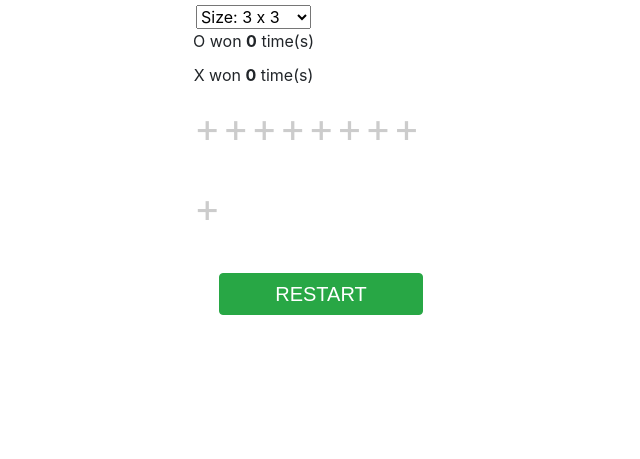
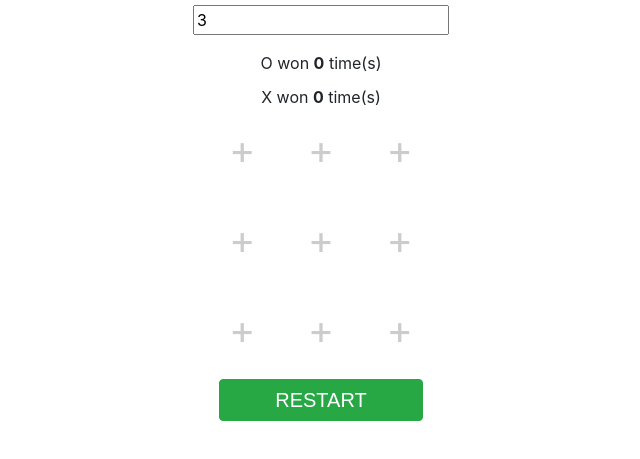
Before and after one commit to arathfal/tic-tac-toe, a plain HTML site: page index.html in a window 1280 px wide. Shown: the part 37-496 px from the top of the page, without its empty margins (319-959 px from the left). Drawn offline with nearby package versions, Linux system fonts and the light colour scheme; no server answers.

Commit message:
feat: remove limitation

```diff
--- a/css/style.css
+++ b/css/style.css
@@ -12,9 +12,9 @@
   text-align: center;
   margin-bottom: 20px;
   color: #fff;
-  height: 60px;
+  max-height: 60px;
   line-height: 60px;
-  font-size: 40px;
+  font-size: 2.5rem;
   color: #ccc;
 }
 
@@ -23,9 +23,12 @@
 }
 
 #tic-tac-toe #game {
-  float: left;
+  display: grid;
+  grid-template-columns: repeat(3, 1fr);
+  grid-template-rows: repeat(3, 1fr);
+  gap: 10px;
+  margin: 0 auto;
   padding: 0;
-  clear: both;
 }
 
 .new_span {
@@ -97,4 +100,8 @@
   flex-direction: column;
 }
 
+#size {
+  margin-bottom: 1rem;
+}
+
 /*******tic-tac-toe END******/
--- a/index.html
+++ b/index.html
@@ -17,18 +17,7 @@
       <div class="row">
         <h1 id="tic-tac-toe-title" class="span3">Tic Tac Toe</h1>
         <div id="tic-tac-toe-input" class="span3">
-          <select id="size">
-            <option value="3">Size: 3 x 3</option>
-            <option value="4">Size: 4 x 4</option>
-            <option value="5">Size: 5 x 5</option>
-            <option value="6">Size: 6 x 6</option>
-            <option value="7">Size: 7 x 7</option>
-            <option value="8">Size: 8 x 8</option>
-            <option value="9">Size: 9 x 9</option>
-            <option value="10">Size: 10 x 10</option>
-            <option value="11">Size: 11 x 11</option>
-            <option value="12">Size: 12 x 12</option>
-          </select>
+          <input id="size" type="number" value="3" min="3" />
           <div class="input-prepend input-append">
             <span class="add-on win_text">O won</span>
             <strong id="o_win" class="win_times add-on">0</strong>
@@ -41,7 +30,7 @@
           </div>
         </div>
       </div>
-      <ul class="row" id="game"></ul>
+      <ul id="game"></ul>
       <div class="clr">&nbsp;</div>
       <div id="tic-tac-toe-input">
         <a href="#" id="reset" class="btn-success btn">Restart</a>
--- a/js/index.js
+++ b/js/index.js
@@ -14,7 +14,7 @@ $(document).ready(function () {
   function renderButton(length = 9) {
     const contents = [];
     for (let i = 1; i <= length; i++) {
-      contents.push(`<li id="button${i}" data-button="${i}" class="btn span1">+</li>`);
+      contents.push(`<li id="button${i}" data-button="${i}" class="btn">+</li>`);
     }
     $('#game').html(contents.join(''));
   }
@@ -36,9 +36,19 @@ $(document).ready(function () {
   $('#size').change(function () {
     const newSize = Number($(this).val());
     const newSpan = `span${newSize}`;
-    $('#tic-tac-toe-title').removeClass(span).addClass(newSpan);
-    $('#tic-tac-toe-input').removeClass(span).addClass(newSpan);
-    $('#tic-tac-toe').width($('.' + newSpan).width() + newSize * 2);
+
+    //12 is bootstrap span grid
+    if (newSize <= 12) {
+      $('#tic-tac-toe-title').removeClass(span).addClass(newSpan);
+      $('#tic-tac-toe-input').removeClass(span).addClass(newSpan);
+      $('#tic-tac-toe').width($('.' + newSpan).width() + newSize * 2);
+    } else {
+      $('#tic-tac-toe').width('100%');
+      $('.row').addClass('row-fluid').removeClass('row');
+    }
+
+    $('#game').css('grid-template-columns', `repeat(${newSize}, 1fr)`);
+    $('#game').css('grid-template-rows', `repeat(${newSize}, 1fr)`);
 
     size = newSize;
     span = newSpan;
```
